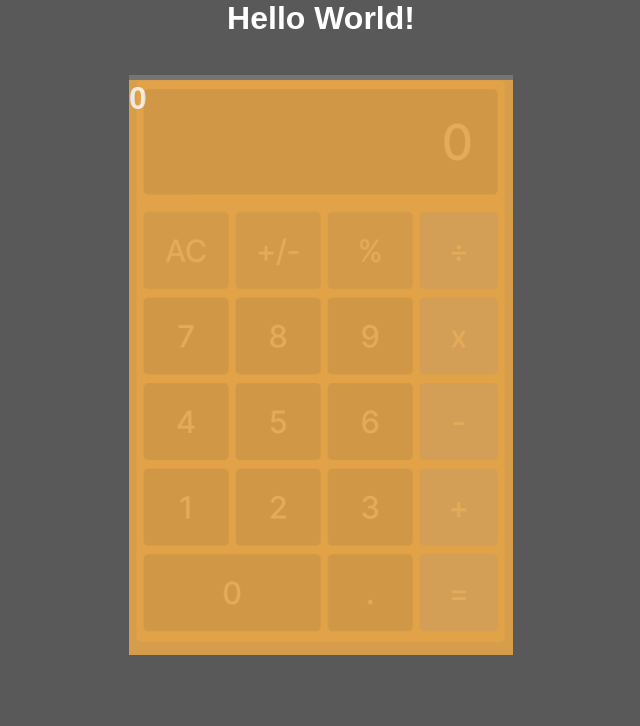
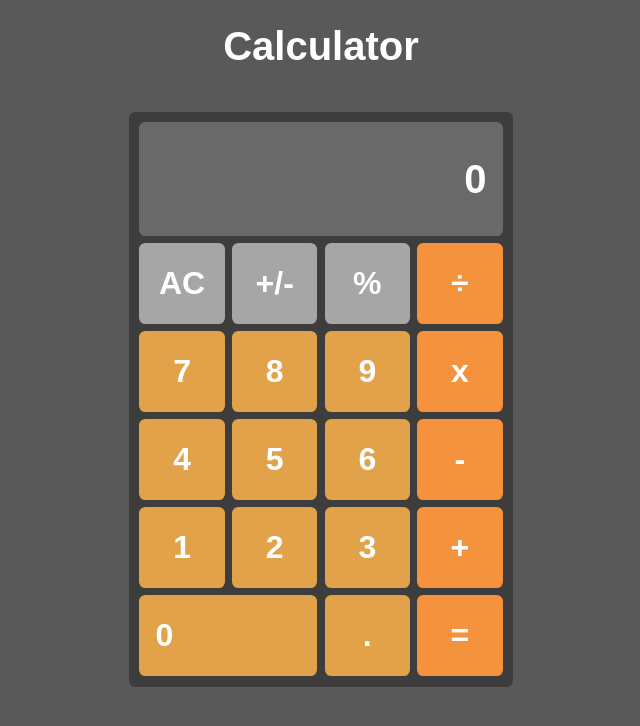
Before and after one commit to rioredwards/challenge_7_javascript_calculator, a plain HTML site: page index.html in a window 1280 px wide. Shown: the whole page, without its empty margins (319-959 px from the left). Drawn offline with Linux system fonts and the light colour scheme.

Commit message:
Add styles

```diff
--- a/index.html
+++ b/index.html
@@ -8,10 +8,29 @@
     <title>Calculator</title>
   </head>
   <body>
-    <p>Hello World!</p>
-    <img src="./assets/calc-reference.png" alt="Calculator" />
+    <h1>Calculator</h1>
+    <!-- <img src="./assets/calc-reference.png" alt="Calculator" /> -->
     <div class="container">
-      <div class="display"><span>0</span></div>
+      <div class="display" id="display">0</div>
+      <div class="button action">AC</div>
+      <div class="button action">+/-</div>
+      <div class="button action">%</div>
+      <div class="button operator">÷</div>
+      <div class="button">7</div>
+      <div class="button">8</div>
+      <div class="button">9</div>
+      <div class="button operator">x</div>
+      <div class="button">4</div>
+      <div class="button">5</div>
+      <div class="button">6</div>
+      <div class="button operator">-</div>
+      <div class="button">1</div>
+      <div class="button">2</div>
+      <div class="button">3</div>
+      <div class="button operator">+</div>
+      <div class="button" id="zero">0</div>
+      <div class="button">.</div>
+      <div class="button operator">=</div>
     </div>
   </body>
 </html>
--- a/styles.css
+++ b/styles.css
@@ -11,7 +11,7 @@
 }
 
 html {
-  font-size: 2rem;
+  font-size: 4vh;
   font-weight: 600;
   font-family: Arial, Helvetica, sans-serif;
   height: 100vh;
@@ -35,8 +35,14 @@ h3,
 h4,
 p,
 a,
-span {
+span,
+div {
   color: rgb(255, 255, 255);
+}
+
+h1 {
+  font-size: 5vh;
+  margin: 3vh 0;
 }
 
 img {
@@ -52,21 +58,73 @@ img {
 
 .container,
 .container > * {
-  opacity: 0.9;
+  opacity: 1;
 }
 
 .container > * {
-  position: absolute;
+  position: relative;
   z-index: 2;
 }
 
 .container {
-  background-color: #e1a249;
+  background-color: #3d3d3d;
+  padding: 1.3vh;
   position: absolute;
   z-index: 1;
   height: var(--total-height);
   width: var(--total-width);
   min-width: var(--total-min-width);
   min-height: var(--total-min-height);
-  top: 10vh;
+  top: 14vh;
+  display: grid;
+  grid-template-columns: repeat(4, 1fr);
+  grid-template-rows: 1.4fr repeat(5, 1fr);
+  grid-gap: 0.9vh;
+  border-radius: 0.8vh;
 }
+
+.button,
+.display {
+  border-radius: 0.8vh;
+  padding: 2vh;
+}
+
+.button {
+  background-color: #e1a249;
+  height: 100%;
+  width: 100%;
+  display: flex;
+  align-items: center;
+  justify-content: center;
+  cursor: pointer;
+}
+
+.action {
+  background-color: #a6a6a6;
+}
+
+.operator {
+  background-color: #f5923e;
+}
+
+.display {
+  background-color: rgb(105, 105, 105);
+  height: 100%;
+  width: 100%;
+  grid-column: 1 / span 4;
+  display: flex;
+  align-items: center;
+  justify-content: flex-end;
+  font-size: 5vh;
+  overflow: hidden;
+}
+
+#zero {
+  grid-column: 1 / span 2;
+  justify-content: flex-start;
+}
+
+.button:hover {
+  transform: scale(1.02);
+  filter: brightness(1.08);
+}
```
